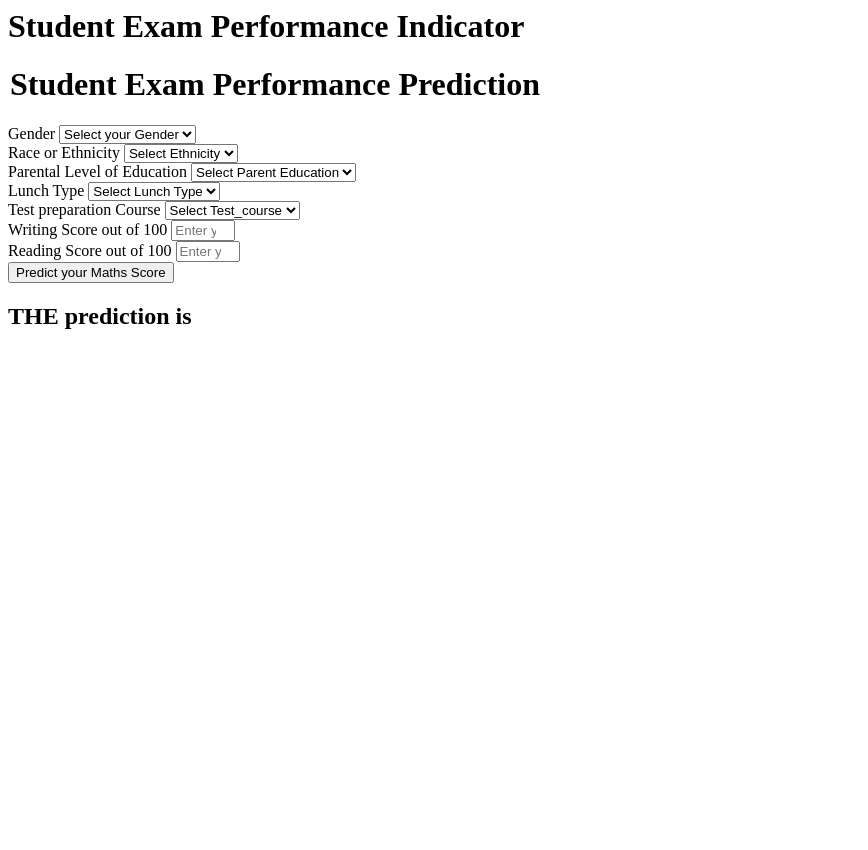
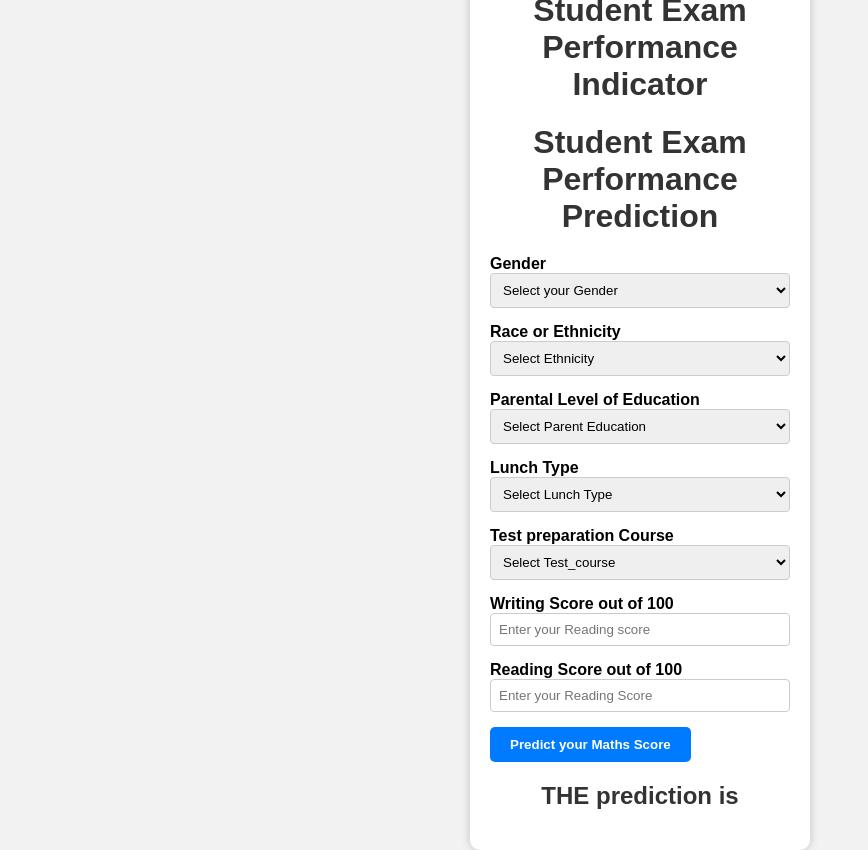
Before and after one commit to balajisadhasivam/MLprojects, a Flask app: page /predictdata in a window 1280 px wide. Shown: the whole page, without its empty margins (0-868 px from the left). Before the commit the page ends 329 px from the top, so only its background shows below. Run offline with Flask 3, Linux system fonts and the light colour scheme.

Commit message:
Update home.html

```diff
--- a/templates/home.html
+++ b/templates/home.html
@@ -1,5 +1,70 @@
 <html>
 <body>
+    <style>
+        body {
+    font-family: Arial, sans-serif;
+    background-color: #f2f2f2;
+    margin: 0;
+    padding: 0;
+    display: flex;
+    justify-content: center;
+    align-items: center;
+    height: 100vh;
+}
+
+.login {
+    background-color: #fff;
+    padding: 20px;
+    border-radius: 10px;
+    box-shadow: 0 0 10px rgba(0, 0, 0, 0.2);
+    width: 300px;
+}
+
+h1 {
+    text-align: center;
+    margin-bottom: 20px;
+    color: #333;
+}
+
+form {
+    text-align: left;
+}
+
+.mb-3 {
+    margin-bottom: 15px;
+}
+
+.form-label {
+    font-weight: bold;
+}
+
+.form-control {
+    width: 100%;
+    padding: 8px;
+    border: 1px solid #ccc;
+    border-radius: 4px;
+}
+
+.btn {
+    background-color: #007bff;
+    color: #fff;
+    padding: 10px 20px;
+    border: none;
+    border-radius: 5px;
+    cursor: pointer;
+    font-weight: bold;
+}
+
+.btn:hover {
+    background-color: #0056b3;
+}
+
+h2 {
+    text-align: center;
+    margin-top: 20px;
+    color: #333;
+}
+    </style>
     <div class="login">
        <h1>Student Exam Performance Indicator</h1>
 
```
